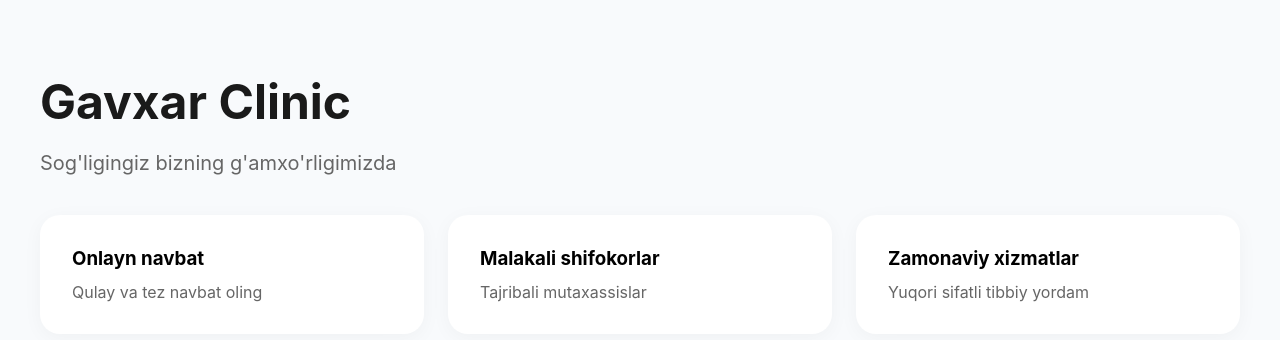
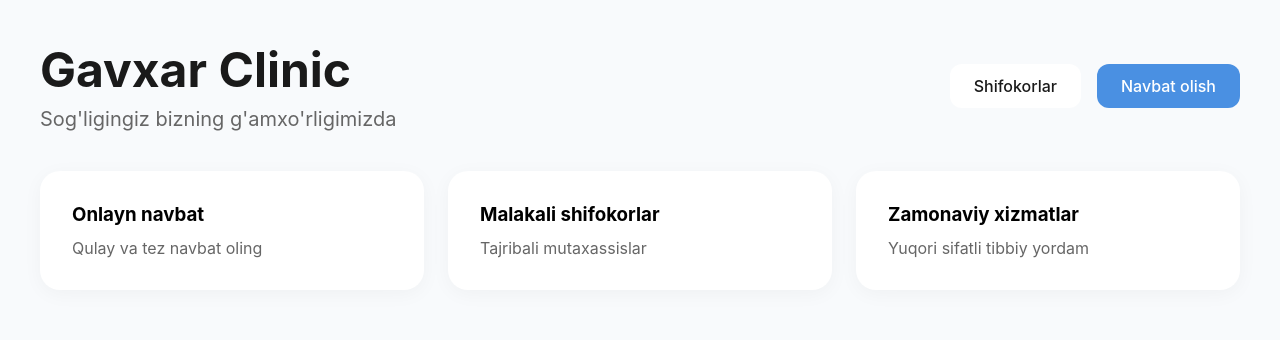
Before and after one commit to abduraxmonovbobir191-creator/klinika-website, a Next.js app: page / in a window 1280 px wide. Shown: the top 340 px of the page. Built offline with nearby package versions, Linux system fonts and the light colour scheme.

Commit message:
Add navigation links to homepage

```diff
--- a/app/page.jsx
+++ b/app/page.jsx
@@ -1,23 +1,41 @@
+import Link from 'next/link';
+
 export default function Home() {
   return (
     <main style={{ fontFamily: 'Inter, sans-serif', background: '#F8FAFC', minHeight: '100vh' }}>
       <div style={{ maxWidth: 1200, margin: '0 auto', padding: '40px 20px' }}>
-        <h1 style={{ fontSize: 48, fontWeight: 700, color: '#1A1A1A', marginBottom: 8 }}>
+        <div style={{ display: 'flex', justifyContent: 'space-between', alignItems: 'center', marginBottom: 40 }}>
+          <div>
+            <h1 style={{ fontSize: 48, fontWeight: 700, color: '#1A1A1A', margin: '0 0 8px' }}>
               Gavxar Clinic
             </h1>
-        <p style={{ fontSize: 20, color: '#666', marginBottom: 40 }}>
+            <p style={{ fontSize: 20, color: '#666', margin: 0 }}>
               Sog'ligingiz bizning g'amxo'rligimizda
             </p>
+          </div>
+          <div style={{ display: 'flex', gap: 16 }}>
+            <Link href="/doctors" style={{ padding: '12px 24px', background: 'white', borderRadius: 12, textDecoration: 'none', color: '#1A1A1A', fontWeight: 500 }}>
+              Shifokorlar
+            </Link>
+            <Link href="/appointment" style={{ padding: '12px 24px', background: '#4A90E2', color: 'white', borderRadius: 12, textDecoration: 'none', fontWeight: 500 }}>
+              Navbat olish
+            </Link>
+          </div>
+        </div>
 
         <div style={{ display: 'grid', gridTemplateColumns: 'repeat(auto-fit, minmax(280px, 1fr))', gap: 24 }}>
-          <div style={{ background: 'white', padding: 32, borderRadius: 20, boxShadow: '0 4px 20px rgba(0,0,0,0.04)' }}>
+          <Link href="/appointment" style={{ textDecoration: 'none', color: 'inherit' }}>
+            <div style={{ background: 'white', padding: 32, borderRadius: 20, boxShadow: '0 4px 20px rgba(0,0,0,0.04)', cursor: 'pointer' }}>
               <h3 style={{ margin: '0 0 12px' }}>Onlayn navbat</h3>
               <p style={{ color: '#666', margin: 0 }}>Qulay va tez navbat oling</p>
             </div>
-          <div style={{ background: 'white', padding: 32, borderRadius: 20, boxShadow: '0 4px 20px rgba(0,0,0,0.04)' }}>
+          </Link>
+          <Link href="/doctors" style={{ textDecoration: 'none', color: 'inherit' }}>
+            <div style={{ background: 'white', padding: 32, borderRadius: 20, boxShadow: '0 4px 20px rgba(0,0,0,0.04)', cursor: 'pointer' }}>
               <h3 style={{ margin: '0 0 12px' }}>Malakali shifokorlar</h3>
               <p style={{ color: '#666', margin: 0 }}>Tajribali mutaxassislar</p>
             </div>
+          </Link>
           <div style={{ background: 'white', padding: 32, borderRadius: 20, boxShadow: '0 4px 20px rgba(0,0,0,0.04)' }}>
             <h3 style={{ margin: '0 0 12px' }}>Zamonaviy xizmatlar</h3>
             <p style={{ color: '#666', margin: 0 }}>Yuqori sifatli tibbiy yordam</p>
```
Lines whose indentation alone changed are shown as unchanged.
